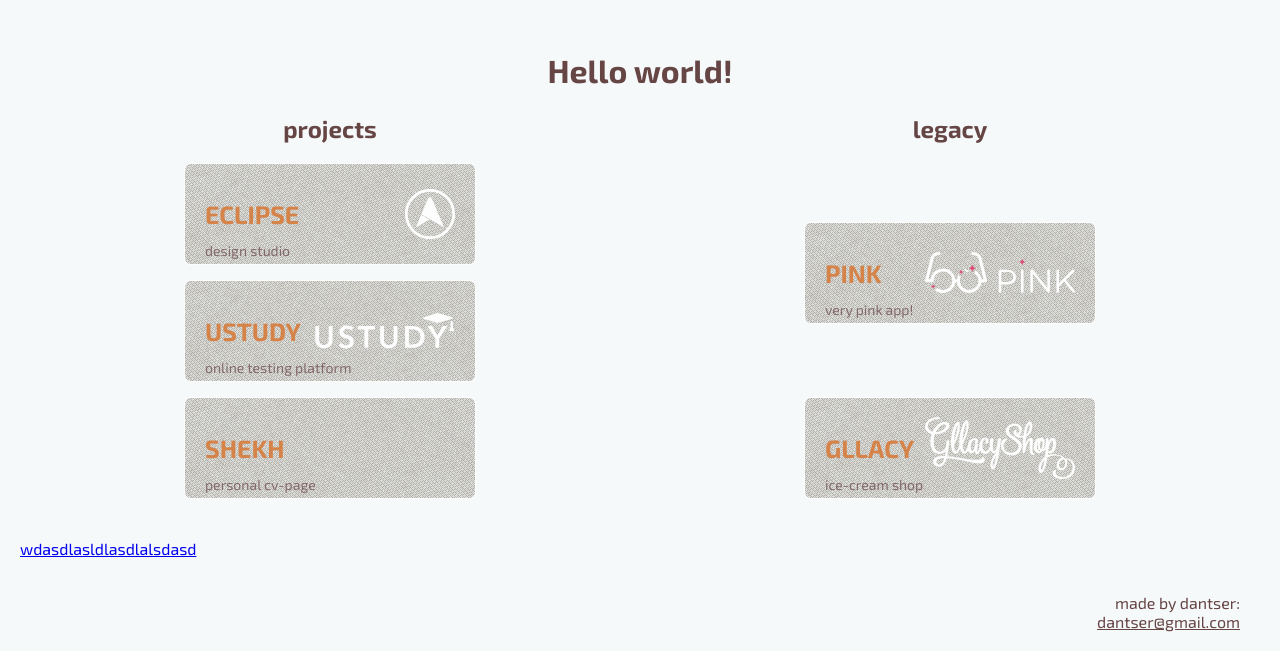
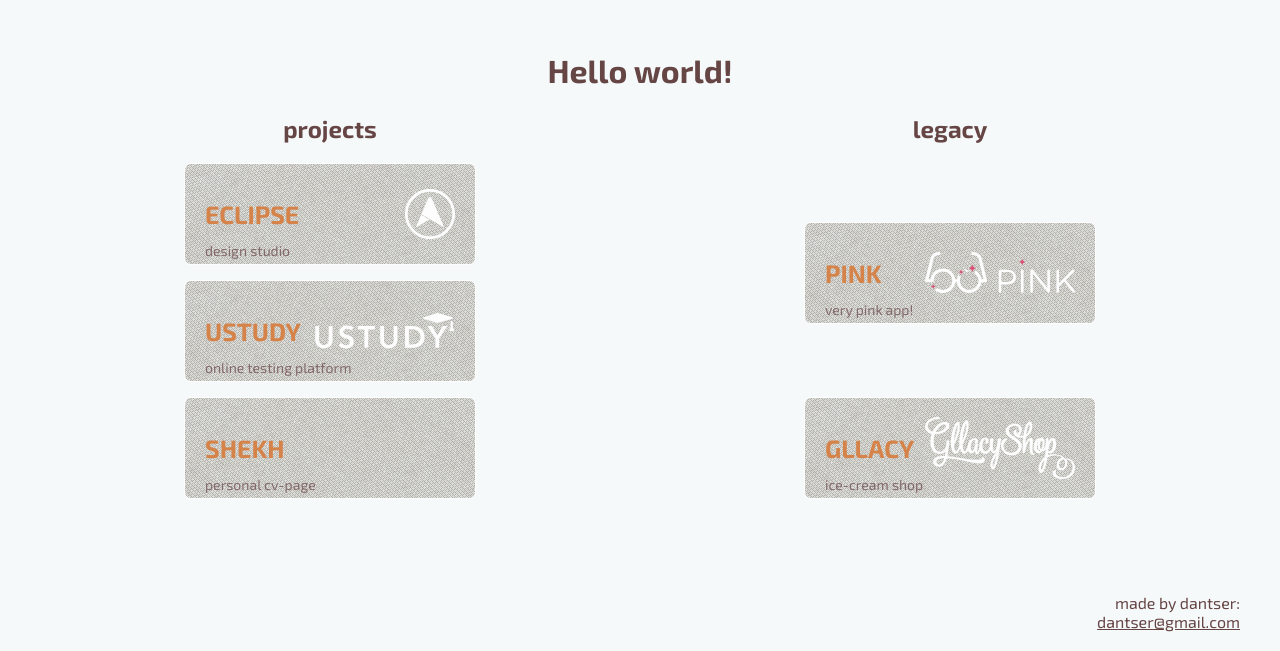
Before and after one commit to dantser/dantser.github.io, a plain HTML site: page index.html in a window 1280 px wide. Shown: the part 149-800 px from the top of the page. Drawn offline with Linux system fonts and the light colour scheme.

Commit message:
Update index.html

```diff
--- a/index.html
+++ b/index.html
@@ -51,9 +51,6 @@
 
 
 			</section>
-			<div> <a href="https://yandex.ru/ecoo/safe/redirect?key=t402285_392069_392922.e1630853985.T432000.r3391421397.s7C4802DF935AE12FC9074C544268EA86&to=https%3A%2F%2Fyandex.ru%2Fsearch%2F%3Flr%3D213&userid=aa4dd118ca433bddc58f55a0f7998564">wdasdlasldlasdlalsdasd</a>
-
-</div>
 
 		</main>
 		<footer class="footer">
```
